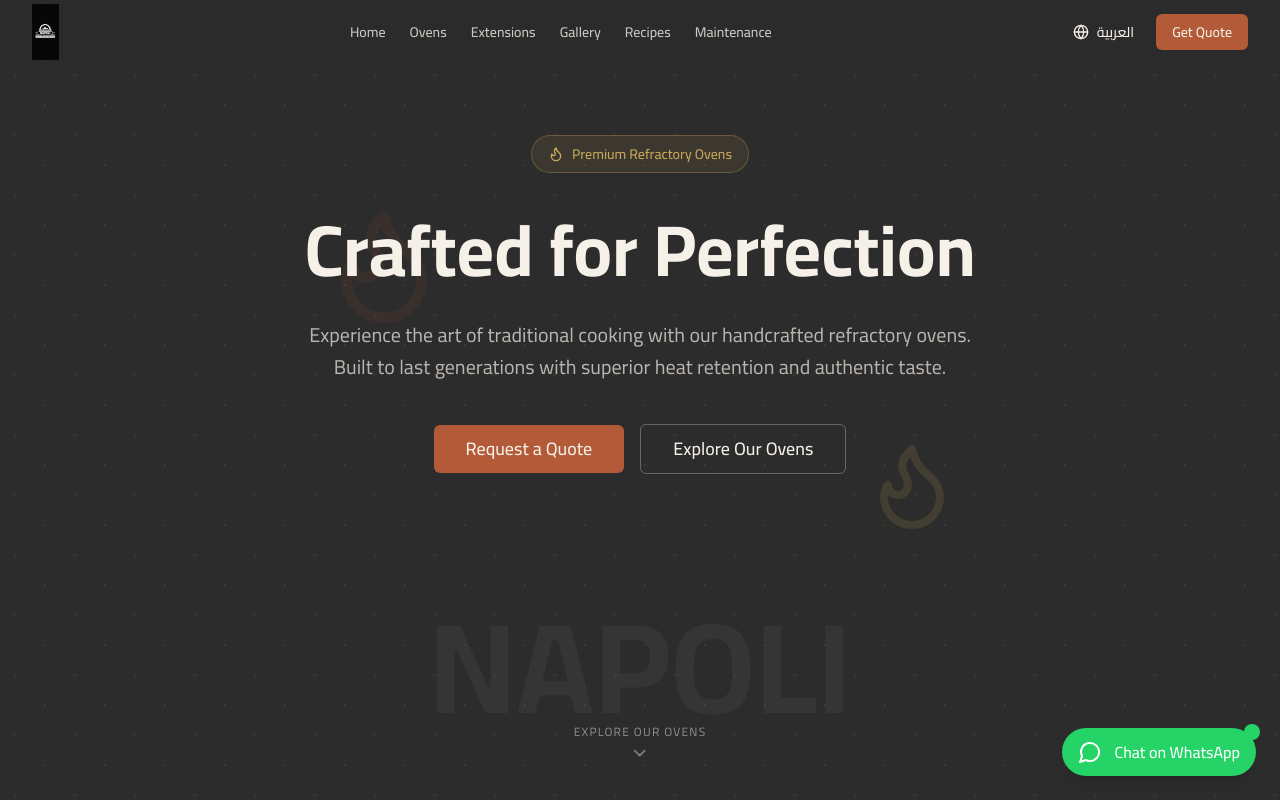
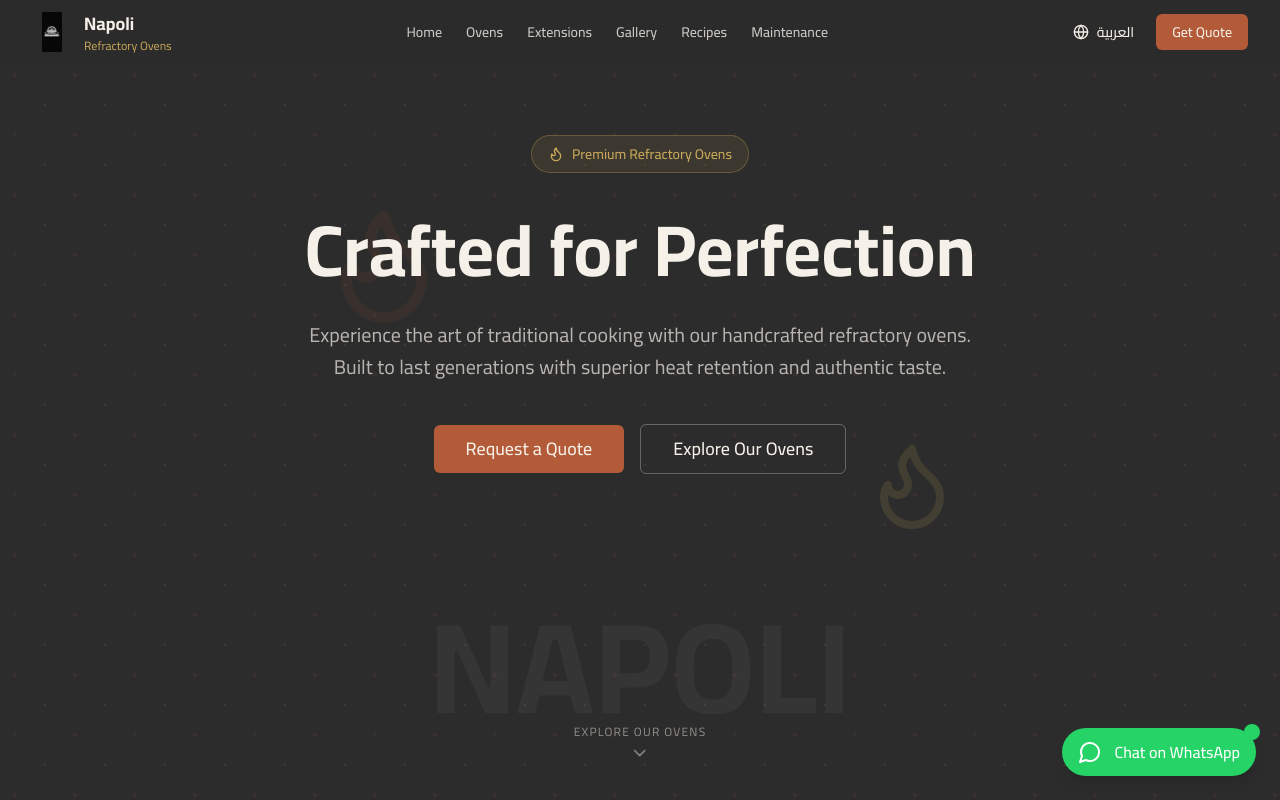
Before and after one commit to DrDotNet/v0-naboli-oven-company, a Next.js app: page / in a window 1280 px wide. Shown: the top 800 px of the page. Built offline with nearby package versions, Linux system fonts and the light colour scheme.

Commit message:
feat: restore original "N" logo layout
Update logo to 40px circle with text beside it and apply invert filter.

Co-authored-by: Zarourahmed <3975789+DrDotNet@users.noreply.github.com>

```diff
--- a/components/napoli/footer.tsx
+++ b/components/napoli/footer.tsx
@@ -14,13 +14,19 @@ export function Footer() {
         <div className="grid sm:grid-cols-2 lg:grid-cols-4 gap-8 lg:gap-12">
           {/* Brand */}
           <div className="sm:col-span-2 lg:col-span-1">
-            <div className="flex items-center mb-4">
+            <div className="flex items-center gap-3 mb-4">
               {/* eslint-disable-next-line @next/next/no-img-element */}
               <img
                 src="/images/logo.png"
                 alt="Napoli Ovens Logo"
-                className="h-14 w-auto object-contain invert"
+                className="h-10 w-10 object-contain invert"
               />
+              <div>
+                <span className="text-lg font-bold text-cream">Napoli</span>
+                <span className="block text-xs text-gold">
+                  {language === 'ar' ? 'أفران حرارية' : 'Refractory Ovens'}
+                </span>
+              </div>
             </div>
             <p className="text-cream/60 text-sm leading-relaxed">
               {t('footer.tagline')}
--- a/components/napoli/header.tsx
+++ b/components/napoli/header.tsx
@@ -31,13 +31,19 @@ export function Header() {
       <nav className="mx-auto max-w-7xl px-4 sm:px-6 lg:px-8">
         <div className="flex h-16 items-center justify-between">
           {/* Logo */}
-          <div className="flex items-center">
+          <div className="flex items-center gap-3">
             {/* eslint-disable-next-line @next/next/no-img-element */}
             <img
               src="/images/logo.png"
               alt="Napoli Ovens Logo"
-              className="h-14 w-auto object-contain invert"
+              className="h-10 w-10 object-contain invert"
             />
+            <div className="hidden sm:block">
+              <span className="text-lg font-bold text-cream">Napoli</span>
+              <span className="block text-xs text-gold">
+                {language === 'ar' ? 'أفران حرارية' : 'Refractory Ovens'}
+              </span>
+            </div>
           </div>
 
           {/* Desktop Navigation */}
```
